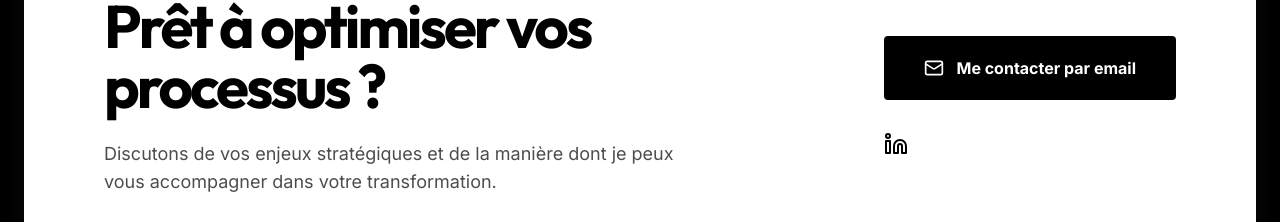
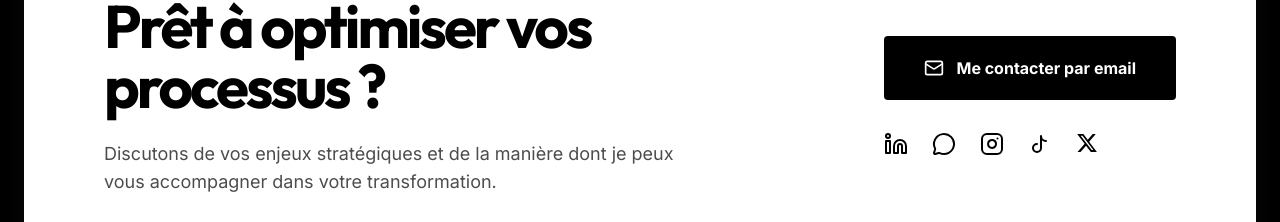
Before and after one commit to devandfree/emane, a React (Vite) app: page / in a window 1280 px wide. Shown: the part 5676-5898 px from the top of the page. Built offline with nearby package versions, Linux system fonts and the light colour scheme.

Commit message:
feat: Add social media links
Integrates Instagram, TikTok, and X (Twitter) links into the contact section, expanding the available communication channels. Adds MessageCircle icon for WhatsApp.

```diff
--- a/src/App.tsx
+++ b/src/App.tsx
@@ -9,10 +9,12 @@ import {
   ExternalLink,
   FileText,
   Github,
+  Instagram,
   Layers,
   Linkedin,
   Mail,
   Menu,
+  MessageCircle,
   Monitor,
   PieChart,
   RefreshCw,
@@ -581,6 +583,36 @@ const Contact = () => {
               <a href="https://cm.linkedin.com/in/emane-steve" className="text-black hover:text-silver-600 transition-colors">
                 <Linkedin size={24} />
               </a>
+              <a href="https://wa.me/237622186389" className="text-black hover:text-silver-600 transition-colors">
+                <MessageCircle size={24} />
+              </a>
+              <a href="https://www.instagram.com/emane.pro?utm_source=qr&igsh=MWszcGwwNzl0YzNwMA==" className="text-black hover:text-silver-600 transition-colors">
+                <Instagram size={24} />
+              </a>
+              <a href="https://www.tiktok.com/@ing.semane?_r=1&_t=ZS-95E7A1dXcwS" className="text-black hover:text-silver-600 transition-colors">
+                <svg
+                  viewBox="0 0 24 24"
+                  width="24"
+                  height="24"
+                  stroke="currentColor"
+                  strokeWidth="2"
+                  fill="none"
+                  strokeLinecap="round"
+                  strokeLinejoin="round"
+                >
+                  <path d="M9 12a4 4 0 1 0 4 4V4a5 5 0 0 0 5 5" />
+                </svg>
+              </a>
+              <a href="https://x.com/emane_steve" className="text-black hover:text-silver-600 transition-colors">
+                <svg
+                  viewBox="0 0 24 24"
+                  width="22"
+                  height="22"
+                  fill="currentColor"
+                >
+                  <path d="M18.244 2.25h3.308l-7.227 8.26 8.502 11.24H16.17l-5.214-6.817L4.99 21.75H1.68l7.73-8.835L1.254 2.25H8.08l4.713 6.231zm-1.161 17.52h1.833L7.084 4.126H5.117z" />
+                </svg>
+              </a>
             </div>
           </div>
         </div>
```
